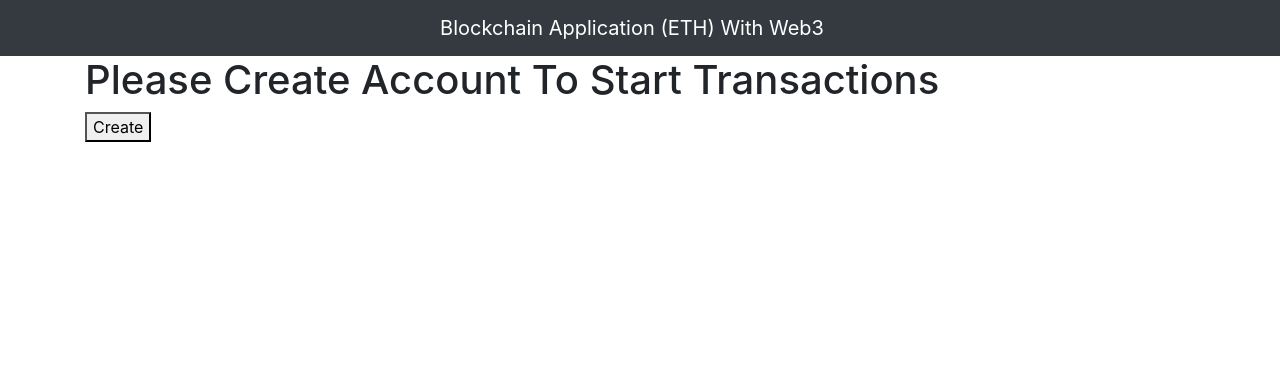
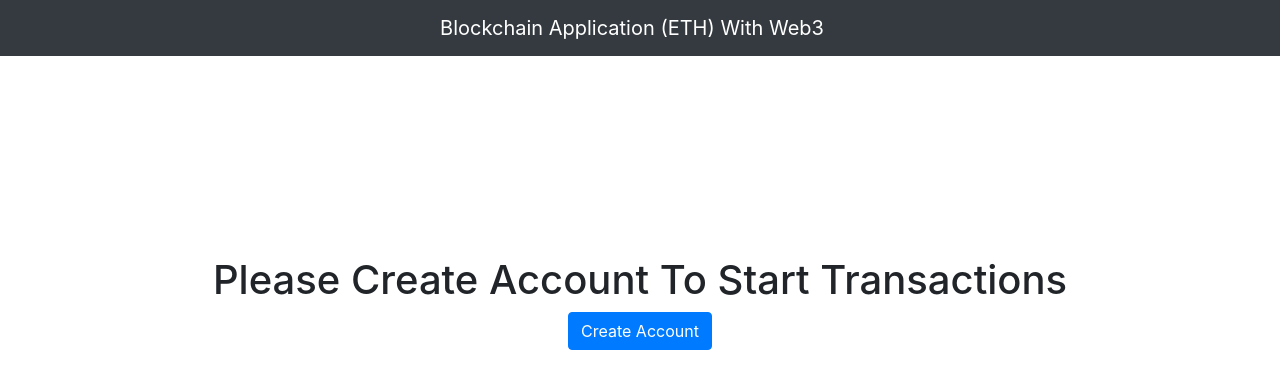
Before and after one commit to shindesharad71/Blockchain-Application-Web3-Node, an Angular app in the folder frontend/: page / in a window 1280 px wide. Shown: the top 388 px of the page. Built offline with nearby package versions, Linux system fonts and the light colour scheme.

Commit message:
Account created

```diff
--- a/frontend/src/app/app.component.html
+++ b/frontend/src/app/app.component.html
@@ -1,17 +1,29 @@
 <!-- A grey horizontal navbar that becomes vertical on small screens -->
 <nav class="navbar navbar-expand-sm bg-dark navbar-dark">
-  <a class="navbar-brand" style="text-align: center; width: 100%;">Blockchain Application (ETH) With Web3</a>
+  <a class="navbar-brand" style="text-align: center; width: 100%;"
+    >Blockchain Application (ETH) With Web3</a
+  >
 </nav>
 
-<div class="container" *ngIf="!isAccountCreated">
-  <h1>Please Create Account To Start Transactions</h1>
-  <button (click)="createAccount()">Create</button>
+<div class="container h-100 mt-200">
+  <div class="row h-100 justify-content-center align-items-center">
+    <div class="col-12 text-center">
+      <h1>Please Create Account To Start Transactions</h1>
+      <button type="button" class="btn btn-primary" (click)="createAccount()">
+        Create Account
+      </button>
+    </div>
+  </div>
 </div>
 
-<div class="container" *ngIf="isAccountCreated">
-  <div class="account-details" *ngIf="accountDetails">
-    <h3>Account Details</h3>
-    <p>Address: {{accountDetails?.address}}</p>
-    <p>Private Key: {{accountDetails?.privateKey}}</p>
+<div class="container h-100 mt-200">
+  <div class="row h-100 justify-content-center align-items-center">
+    <div class="col-12">
+      <div class="account-details" *ngIf="accountDetails">
+        <h3>Account Details</h3>
+        <p>Address: {{ accountDetails?.address }}</p>
+        <p>Private Key: {{ accountDetails?.privateKey }}</p>
+      </div>
+    </div>
   </div>
 </div>
--- a/frontend/src/app/app.component.scss
+++ b/frontend/src/app/app.component.scss
@@ -0,0 +1,3 @@
+.mt-200 {
+    margin-top: 200px;
+}
--- a/frontend/src/app/app.service.ts
+++ b/frontend/src/app/app.service.ts
@@ -10,7 +10,7 @@
   constructor(private http: HttpClient) { }
 
   createAccount() {
-    return this.http.get(`${environment.BASE_URL}account`);
+    return this.http.get(`${environment.BASE_URL}create`);
   }
 
   getBalance() {
```
